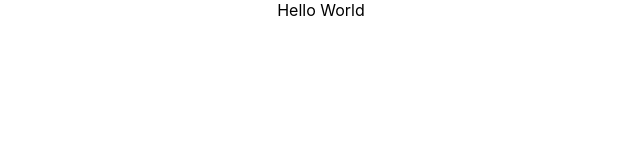
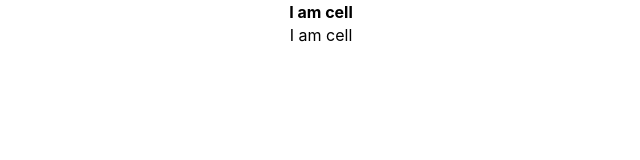
Before and after one commit to ninjaofawesome/star-wars-list, a React (Create React App) app: page / in a window 1280 px wide. Shown: the top 160 px of the page, without its empty margins (319-959 px from the left). Built offline with nearby package versions, Linux system fonts and the light colour scheme.

Commit message:
[FEATURE] initial file set up

```diff
--- /dev/null
+++ b/src/Components/Table/Table.tsx
@@ -0,0 +1,15 @@
+import React from 'react';
+import TableRow from './TableRow/TableRow';
+import TableHeader from './TableHeader/TableHeader';
+import {
+	StyledTable,
+} from './TableStyles';
+
+const Table: React.FC = () => (
+	<StyledTable>
+		<TableHeader />
+		<TableRow />
+	</StyledTable>
+);
+
+export default Table;
--- /dev/null
+++ b/src/Components/Table/TableCell/TableCell.tsx
@@ -0,0 +1,12 @@
+import React from 'react';
+import {
+	StyledTableCell,
+} from './TableCellStyles';
+
+const TableCell: React.FC = () => (
+	<StyledTableCell>
+		I am cell
+	</StyledTableCell>
+);
+
+export default TableCell;
--- /dev/null
+++ b/src/Components/Table/TableCell/TableCellStyles.ts
@@ -0,0 +1,5 @@
+import styled from "styled-components";
+
+export const StyledTableCell = styled.td`
+	display: block;
+`;
--- /dev/null
+++ b/src/Components/Table/TableHeader/TableHeader.tsx
@@ -0,0 +1,13 @@
+import React from 'react';
+import TableCell from '../TableCell/TableCell';
+import {
+	StyledTableHeader,
+} from './TableHeaderStyles';
+
+const TableHeader: React.FC = () => (
+	<StyledTableHeader>
+		<TableCell />
+	</StyledTableHeader>
+);
+
+export default TableHeader;
--- /dev/null
+++ b/src/Components/Table/TableHeader/TableHeaderStyles.ts
@@ -0,0 +1,5 @@
+import styled from "styled-components";
+
+export const StyledTableHeader = styled.th`
+	display: block;
+`;
--- /dev/null
+++ b/src/Components/Table/TableRow/TableRow.tsx
@@ -0,0 +1,13 @@
+import React from 'react';
+import TableCell from '../TableCell/TableCell';
+import {
+	StyledTableRow,
+} from './TableRowStyles';
+
+const TableRow: React.FC = () => (
+	<StyledTableRow>
+		<TableCell />
+	</StyledTableRow>
+);
+
+export default TableRow;
--- /dev/null
+++ b/src/Components/Table/TableRow/TableRowStyles.ts
@@ -0,0 +1,5 @@
+import styled from "styled-components";
+
+export const StyledTableRow = styled.tr`
+	display: block;
+`;
--- /dev/null
+++ b/src/Components/Table/TableStyles.ts
@@ -0,0 +1,5 @@
+import styled from "styled-components";
+
+export const StyledTable = styled.table`
+	display: block;
+`;
--- a/src/Pages/App/App.tsx
+++ b/src/Pages/App/App.tsx
@@ -1,6 +1,13 @@
 import React from 'react';
+
+// components
+import Table from "../../Components/Table/Table";
 import './App.css';
 
-const App: React.FC = () => (<div className="App">Hello World</div>);
+const App: React.FC = () => (
+	<div className="App">
+		<Table />
+	</div>
+);
 
 export default App;
```
